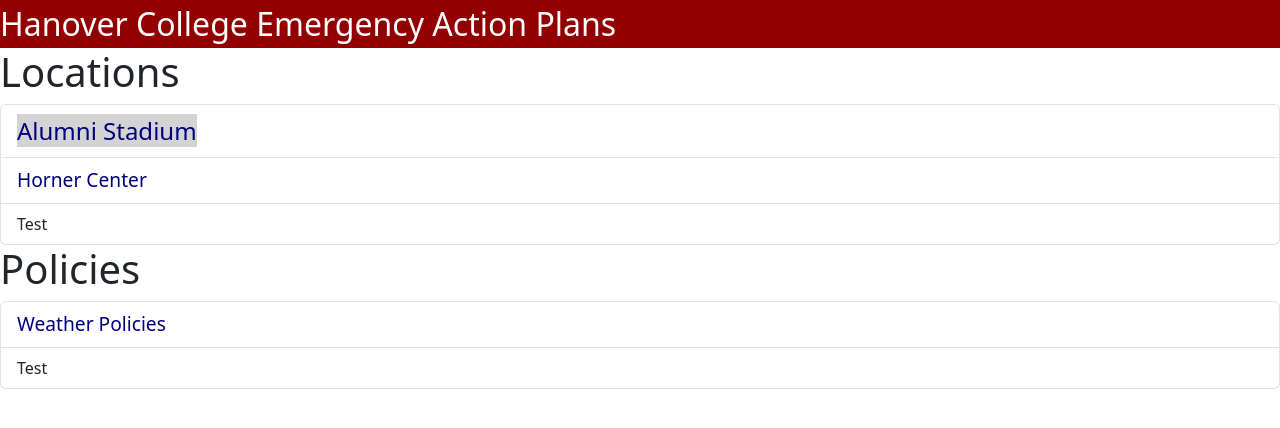
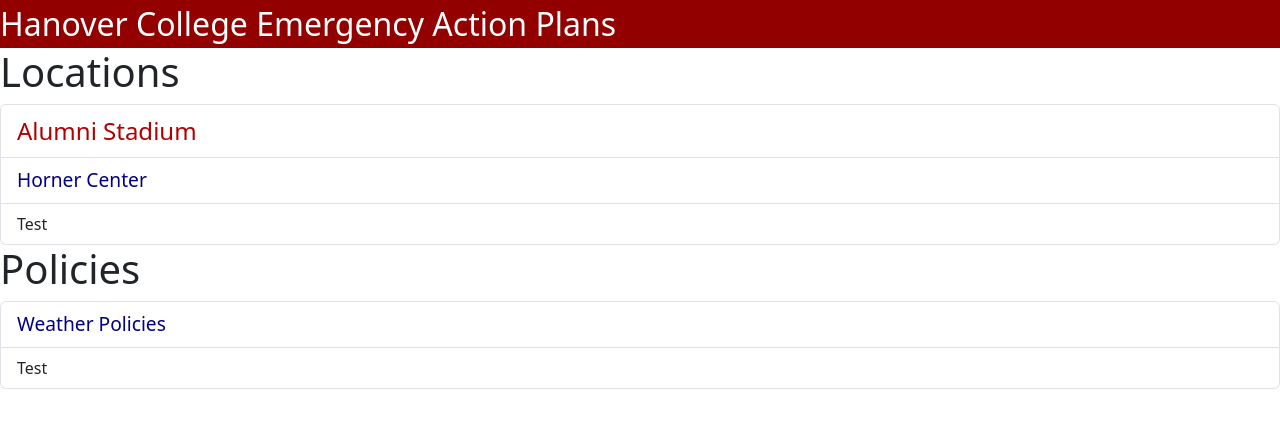
Before and after one commit to finleyc24/HC24-Cole-Finley-Senior-Project, a Next.js app in the folder hcat_app/: page / in a window 1280 px wide. In both pictures the pointer is over the link "Alumni Stadium". Shown: the top 428 px of the page. Built offline with nearby package versions, Linux system fonts and the light colour scheme.

Commit message:
Created a hover for locations and policies

```diff
--- a/hcat_app/styles/globals.css
+++ b/hcat_app/styles/globals.css
@@ -15,7 +15,7 @@ Header {
 
 .location:hover {
     font-size: 150%;
-    background-color: lightgrey;
+    color: rgb(177, 0, 0);
 }
 
 .policy {
@@ -23,3 +23,8 @@ Header {
     text-decoration: none;
     color: navy;
 }
+
+.policy:hover {
+    font-size: 150%;
+    color: rgb(177, 0, 0);
+}
```
